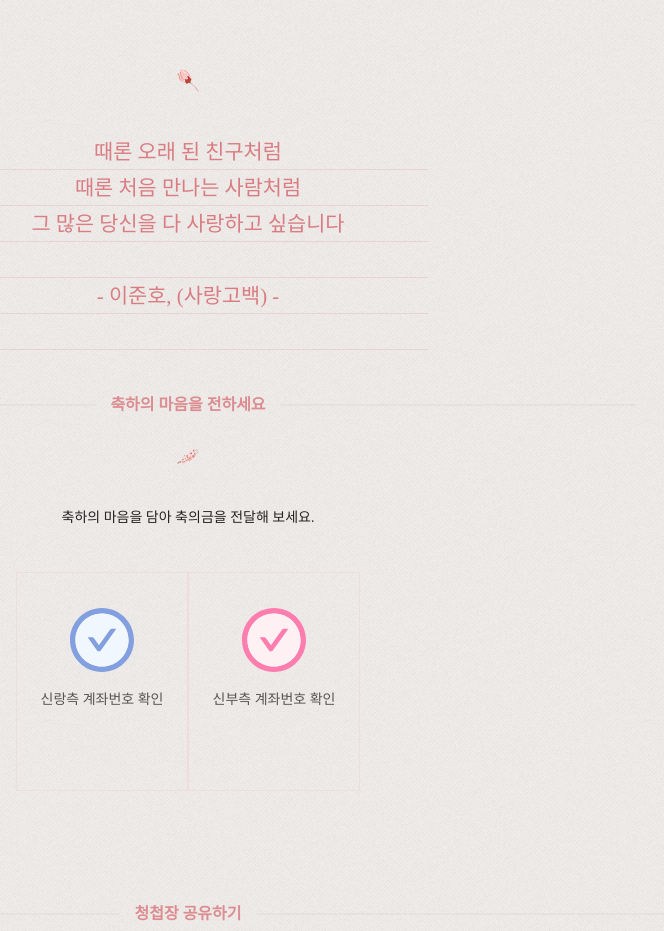
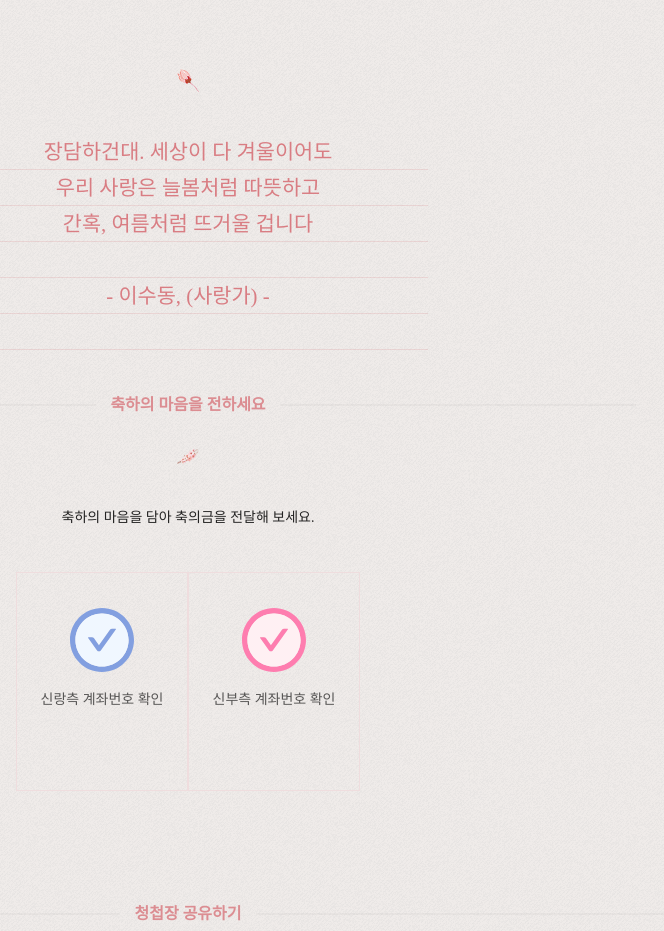
Before and after one commit to Hayes79/HJBK0226, a Gatsby site: page / in a window 1280 px wide. Shown: the part 2580-3511 px from the top of the page, without its empty margins (452-1116 px from the left). Built offline with nearby package versions, Linux system fonts and the light colour scheme; Gatsby itself is replaced by a stand-in of ours; a web font is replaced by a local one.

Commit message:
Update quote.jsx

```diff
--- a/src/components/quote.jsx
+++ b/src/components/quote.jsx
@@ -39,14 +39,14 @@ const Quote = () => {
     <Wrapper>
       <Image src={Flower} data-aos="fade-up" />
       <Content data-aos="fade-up">
-        때론 오래 된 친구처럼
+        장담하건대. 세상이 다 겨울이어도
         <br />
-        때론 처음 만나는 사람처럼
+        우리 사랑은 늘봄처럼 따뜻하고
         <br />
-        그 많은 당신을 다 사랑하고 싶습니다
+        간혹, 여름처럼 뜨거울 겁니다
         <br />
         <br />
-        - 이준호, (사랑고백) -
+        - 이수동, (사랑가) -
         <br />
         <br />
       </Content>
```
